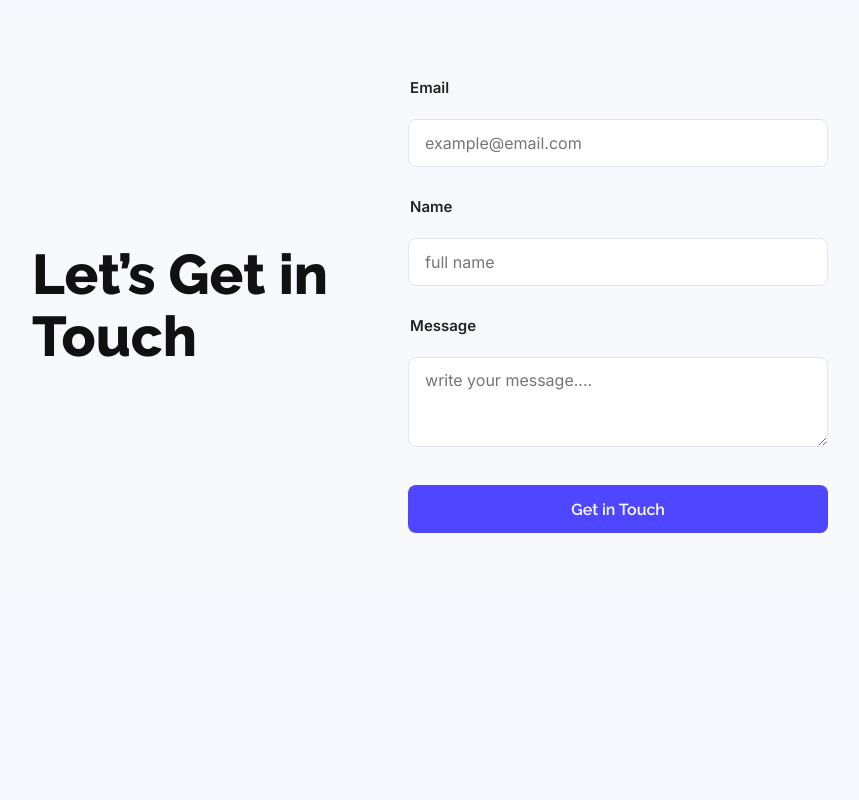
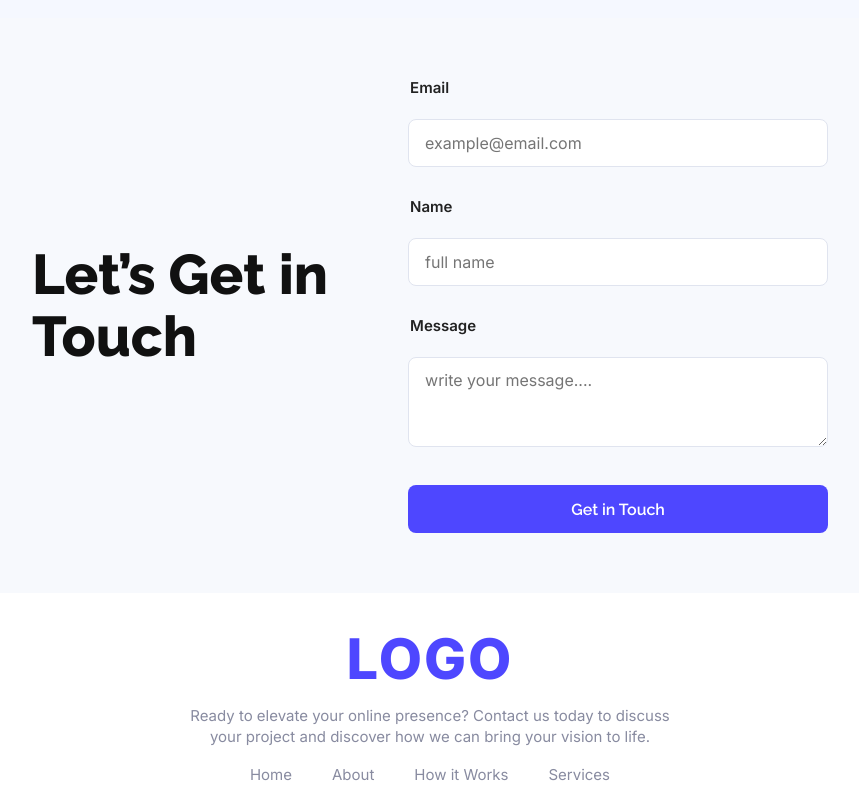
Before and after one commit to deluwarhoisn/landing-launchpad, a plain HTML site: page index.html in a window 1280 px wide. Shown: the part 3234-4034 px from the top of the page, without its empty margins (210-1069 px from the left). Before the commit the page ends 3827 px from the top, so only its background shows below. Drawn offline with Linux system fonts and the light colour scheme.

Commit message:
added footer section

```diff
--- a/index.html
+++ b/index.html
@@ -174,21 +174,20 @@
         </div>
       </div>
     </main>
-    <!-- <footer>
+    <footer>
       <div class="elevate">
-        <h1>LOGO</h1>
-        <p>
-          Ready to elevate your online presence? Contact us today to discuss
-          <br />
+        <h1 class="footer-logo">LOGO</h1>
+        <p class="footer-desc">
+          Ready to elevate your online presence? Contact us today to discuss<br />
           your project and discover how we can bring your vision to life.
         </p>
-        <div class="about-list">
+        <nav class="about-list">
           <a href="">Home</a>
           <a href="">About</a>
           <a href="">How it Works</a>
           <a href="">Services</a>
-        </div>
+        </nav>
       </div>
-    </footer> -->
+    </footer>
   </body>
 </html>
--- a/style/styles.css
+++ b/style/styles.css
@@ -233,42 +233,48 @@ nav {
 }
 
 footer {
-  width: 1440px;
-  height: 428px;
-  background-color: #ffffff;
-  padding: 92pz 150px 14px 150px;
-  border: 2px solid red;
+  width: 100%;
+  background: #fff;
+  padding: 32px 0 0 0;
+  border: none;
+  margin-top: 0;
 }
-
 .elevate {
   text-align: center;
-  margin: 104px 455px 103px 454px;
+  margin: 0 auto;
+  padding-bottom: 16px;
 }
-
-.elevate h1 {
-  height: 121px;
-  font-size: 100px;
+.footer-logo {
+  font-size: 56px;
   font-family: "Inter", sans-serif;
-  font-optical-sizing: auto;
-  font-style: normal;
+  font-weight: 800;
   color: #4e47ff;
-  text-align: center;
+  margin: 0 0 12px 0;
+  letter-spacing: 2px;
 }
-
-.elevate p {
-  height: 48px;
+.footer-desc {
+  color: #888ba0;
+  font-size: 15px;
+  font-family: "Inter", sans-serif;
+  margin: 0 0 18px 0;
+  line-height: 1.4;
 }
-
 .about-list {
   display: flex;
-  gap: 48px;
-  padding: 20px 65px 0px 65px;
+  justify-content: center;
+  gap: 40px;
+  padding: 0;
+  margin: 0;
 }
-
 .about-list a {
   text-decoration: none;
-  background-color: #ffffff;
-  color: rgba(137, 135, 161, 1);
+  color: #888ba0;
+  font-size: 15px;
+  font-family: "Inter", sans-serif;
+  transition: color 0.2s;
+}
+.about-list a:hover {
+  color: #4e47ff;
 }
 .logo {
   text-decoration: none;
```
